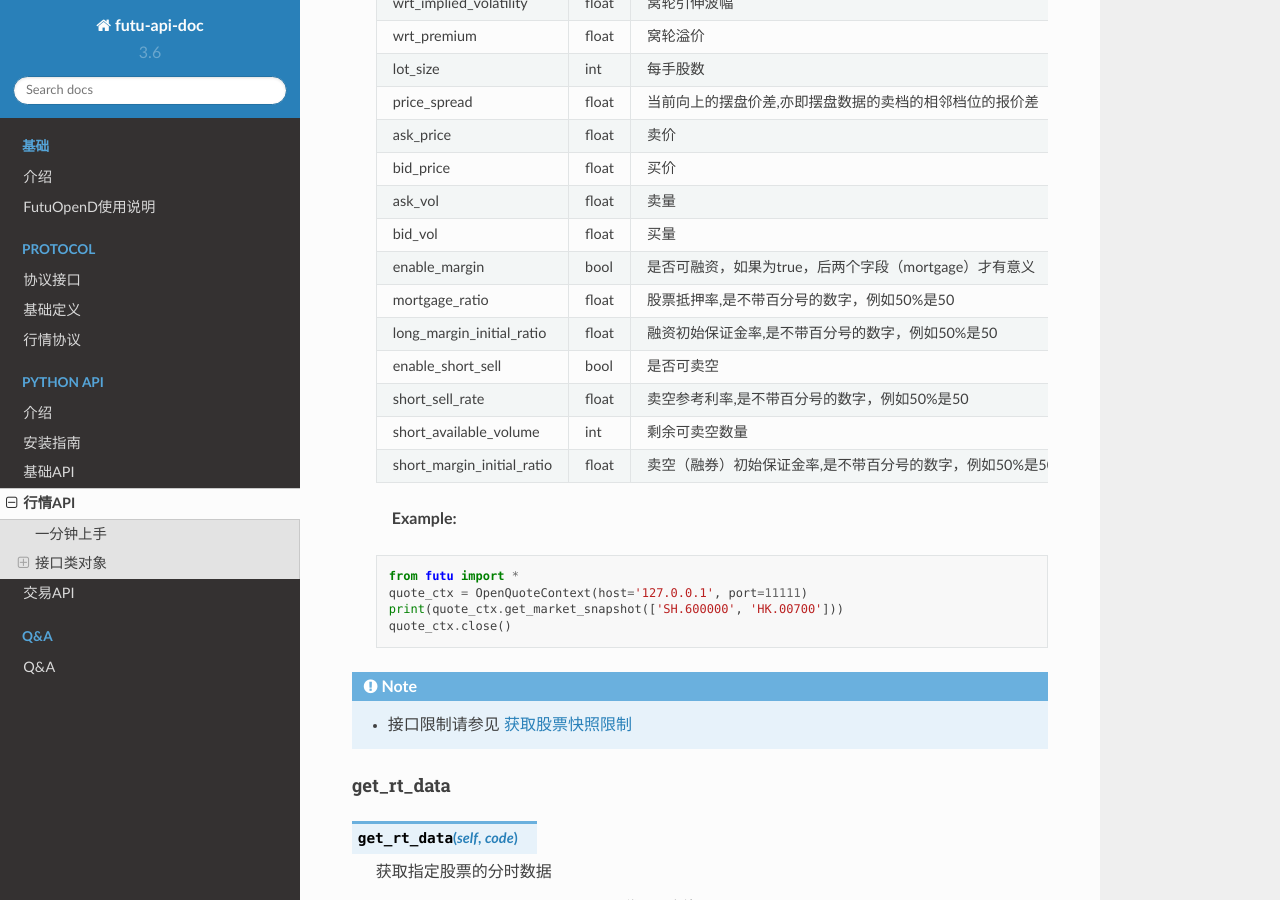
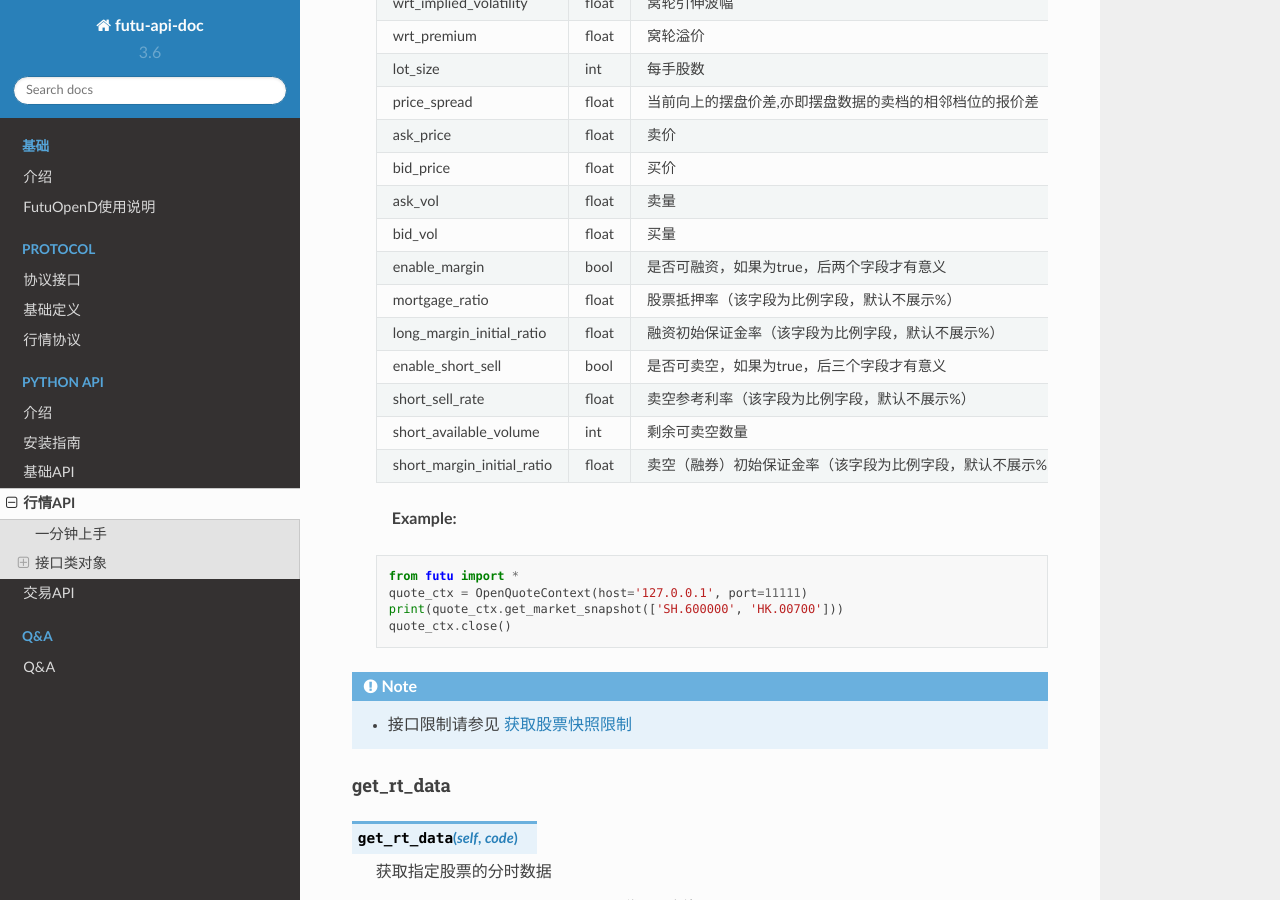
Before and after one commit to FutunnOpen/futu-api-doc, a Sphinx documentation site: the page built from doc_maker/source/api/Quote_API.rst, in a window 1280 px wide and 900 px high, scrolled down 10303 px. Built offline with Sphinx 7.4.7 and the Read the Docs theme 2.0.0, drawn with Linux system fonts in a browser that asks for light colours; pages that are not in the unit, such as notebooks, are missing from menus.

Commit message:
文档的协议字段注释，与之前保持一致

```diff
--- a/doc_maker/source/api/Quote_API.rst
+++ b/doc_maker/source/api/Quote_API.rst
@@ -517,13 +517,13 @@ get_market_snapshot
  bid_price                       float          买价
  ask_vol                         float          卖量
  bid_vol                         float          买量
- enable_margin                   bool           是否可融资，如果为true，后两个字段（mortgage）才有意义
- mortgage_ratio                  float          股票抵押率,是不带百分号的数字，例如50%是50
- long_margin_initial_ratio       float          融资初始保证金率,是不带百分号的数字，例如50%是50
- enable_short_sell               bool           是否可卖空
- short_sell_rate                 float          卖空参考利率,是不带百分号的数字，例如50%是50
+ enable_margin                   bool           是否可融资，如果为true，后两个字段才有意义
+ mortgage_ratio                  float          股票抵押率（该字段为比例字段，默认不展示%）
+ long_margin_initial_ratio       float          融资初始保证金率（该字段为比例字段，默认不展示%）
+ enable_short_sell               bool           是否可卖空，如果为true，后三个字段才有意义
+ short_sell_rate                 float          卖空参考利率（该字段为比例字段，默认不展示%）
  short_available_volume          int            剩余可卖空数量
- short_margin_initial_ratio      float          卖空（融券）初始保证金率,是不带百分号的数字，例如50%是50
+ short_margin_initial_ratio      float          卖空（融券）初始保证金率（该字段为比例字段，默认不展示%）
  ============================   =============   ======================================================================
 
  :Example:
```
Also changed, not shown: doc_maker/source/protocol/quote_protocol.rst (+4 -4 lines).
